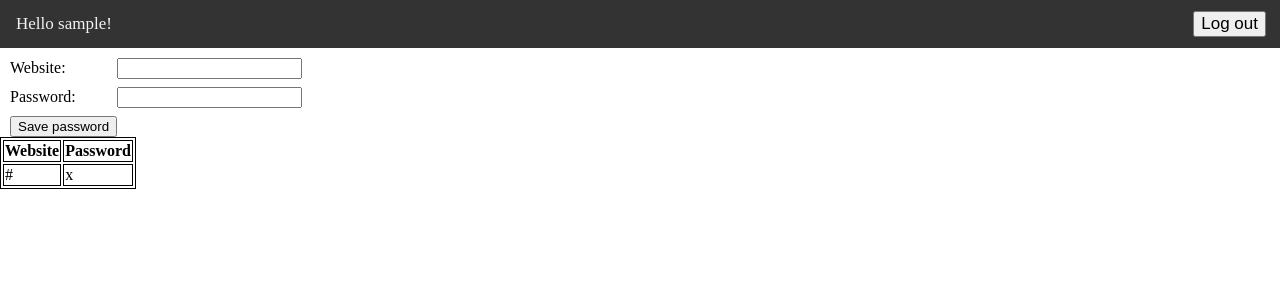
After one commit to 913-Grecu-Narcis/Password-manager, a Python web app: template templates/profile.html in a window 1280 px wide. The commit adds this page. Shown: the top 300 px of the page. Run offline with Jinja, Linux system fonts and the light colour scheme; the template is opened without the code that fills it: most values are stand-ins (such as "Sample title", 1, 10 or a date in 2020).

Commit message:
some changes

```diff
--- a/config.py
+++ b/config.py
@@ -4,6 +4,7 @@ SESSION_PERMANENT = False
 SESSION_TYPE = "filesystem"
 DEBUG = True
 SECRET_KEY = "5030509070016"
+FSC_EXPANSION_COUNT = 2048
 
 basedir = os.path.abspath(os.path.dirname(__file__))
 SQLALCHEMY_DATABASE_URI = "sqlite:///" + os.path.join(basedir, 'db.sqlite')
--- a/static/user.css
+++ b/static/profile.css
@@ -26,3 +26,26 @@ body {
 .header form {
     padding-right: 14px;
 }
+
+.password-adder {
+    padding-top: 10px;
+    padding-left: 10px;
+}
+
+.password-adder input {
+  display: table-cell;
+}
+
+.password-adder span {
+  display: table-cell;
+  padding-right: 10px;
+  padding-bottom: 10px;
+}
+
+.password-adder label {
+  display: table-row;
+}
+
+.display table, th, td {
+    border: 1px solid;
+}
--- /dev/null
+++ b/templates/profile.html
@@ -0,0 +1,51 @@
+<!DOCTYPE html>
+<html lang="en">
+<head>
+    <meta charset="UTF-8">
+    <meta name="viewport" content="width=device-width, initial-scale=1">
+
+    <link rel="stylesheet" type="text/css" href="{{ url_for('static', filename='profile.css') }}">
+    <link rel="shortcut icon" href=" {{ url_for('static', filename='favicon/favicon.ico') }}">
+    <title>AllPass</title>
+</head>
+<body>
+    <div class="header">
+        <span>Hello {{ user_name }}!</span>
+        <form action="{{ url_for('auth.logout') }}" >
+            <input type="submit" value="Log out">
+        </form>
+    </div>
+
+    <div class="password-adder">
+        <form method="POST">
+            <label>
+                <span>Website: </span><input type="text" name="website" /> <br>
+            </label>
+
+            <label>
+                <span>Password: </span><input type="password" name="password" /> <br>
+            </label>
+
+            <label>
+                <input type="submit" value="Save password">
+            </label>
+        </form>
+    </div>
+
+    <div class="display">
+        <table>
+            <tr>
+                <th>Website</th>
+                <th>Password</th>
+            </tr>
+            {% for entry in entries %}
+            <tr>
+                <td>{{ entry.website }}</td>
+                <td>{{ entry.password }}</td>
+            </tr>
+            {% endfor %}
+        </table>
+    </div>
+
+</body>
+</html>
```
Also changed, not shown: app.py (+2 -5 lines), auth.py (+26 -4 lines), models.py (renamed from models/user.py, +15 -0 lines), profile.py (+18 -3 lines), templates/login.html (+7 -1 lines), templates/user.html (deleted, +0 -22 lines), database.sqlite (deleted), db.sqlite, models/__init__.py (deleted).
